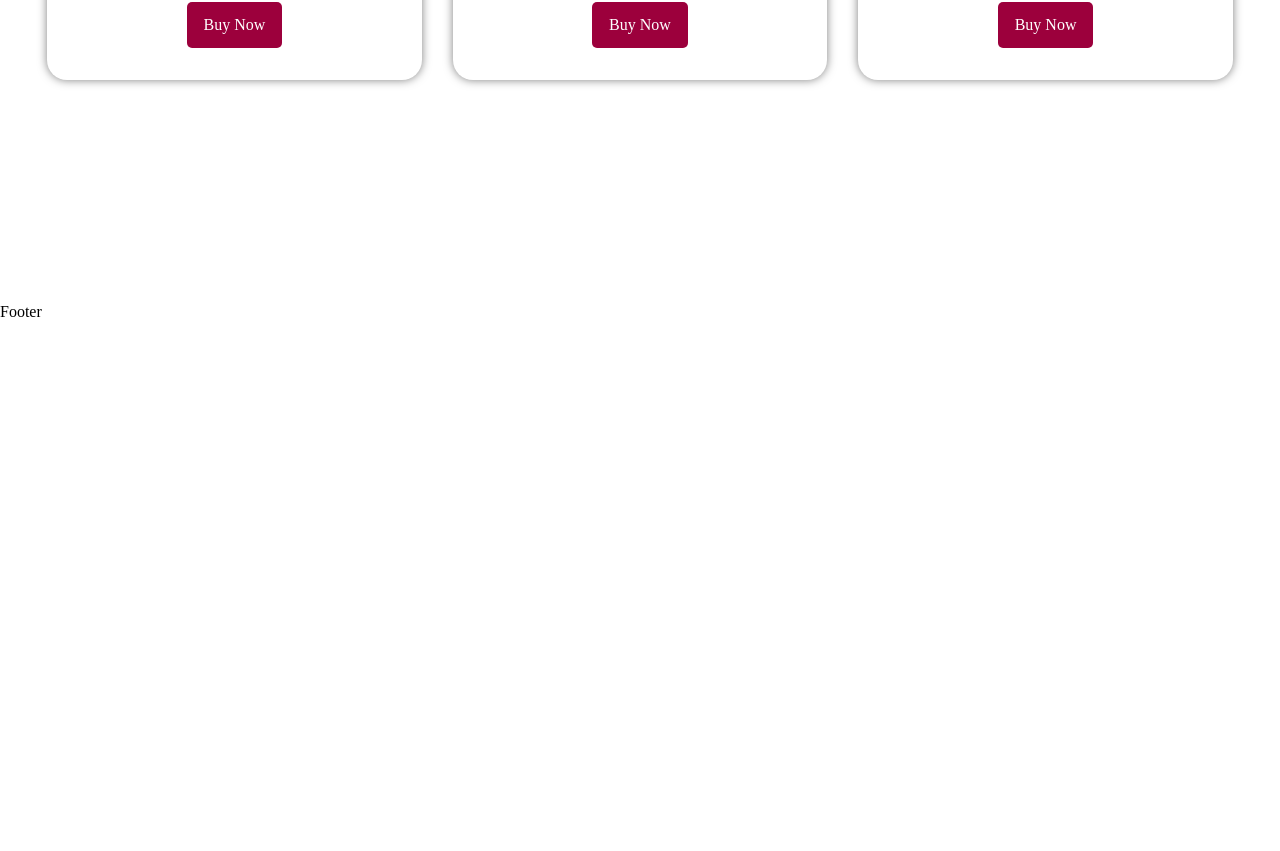
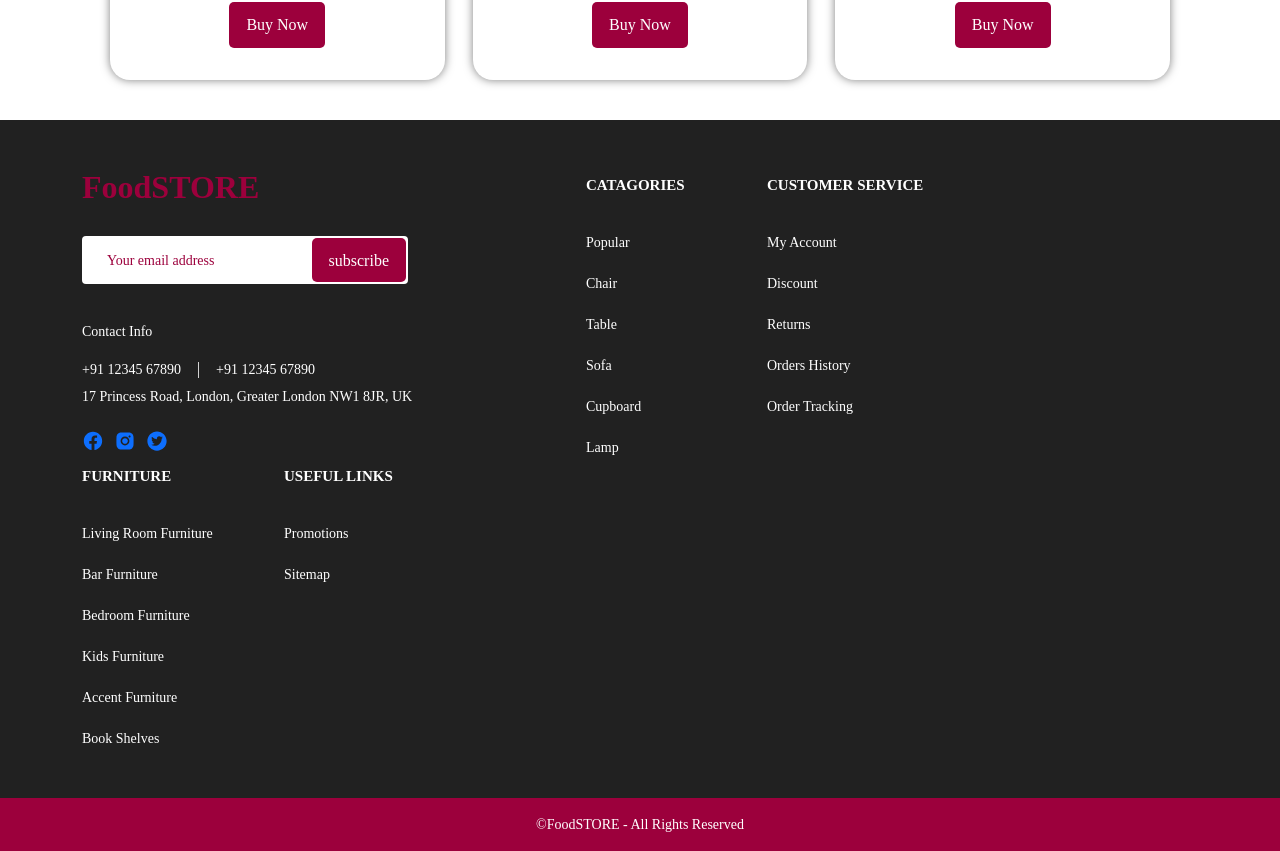
Before and after one commit to rohit-kumaar/foodstore, a React (Create React App) app: page / in a window 1280 px wide. Shown: the part 1800-2651 px from the top of the page. Before the commit the page ends 2124 px from the top, so only its background shows below. Built offline with nearby package versions, Linux system fonts and the light colour scheme.

Commit message:
footer or container

```diff
--- a/src/App.js
+++ b/src/App.js
@@ -1,11 +1,11 @@
 import "./App.scss";
 import { createBrowserRouter, RouterProvider } from "react-router-dom";
-import Home from "components/landing-page/LandingPage";
+import LandingPage from "components/landing-page/LandingPage";
 
 const router = createBrowserRouter([
   {
     path: "/",
-    element: <Home />,
+    element: <LandingPage />,
   },
 ]);
 
--- a/src/components/landing-page/Founder.jsx
+++ b/src/components/landing-page/Founder.jsx
@@ -7,15 +7,17 @@ function Founder() {
   return (
     <>
       <section className="founder">
+        <div className="container">
           <motion.div {...animation}>
             <img src={me} alt="Rohit Kumar" title="Rohit Kumar" />
             <h3>Rohit Kumar</h3>
             <p>
-            Hey, Everyone I am Rohit Kumar, the founder of Foodtato.
+              Hey, Everyone I am Rohit Kumar, the founder of FoodSTORE.
               <br />
               Our aim is to create the most tasty Food on Planet.
             </p>
           </motion.div>
+        </div>
       </section>
     </>
   );
--- a/src/components/landing-page/Hero.jsx
+++ b/src/components/landing-page/Hero.jsx
@@ -6,7 +6,7 @@ function Hero() {
   return (
     <section className="hero">
       <div>
-        <motion.h1 {...animation}>Foodtato</motion.h1>
+        <motion.h1 {...animation}>FoodSTORE</motion.h1>
         <motion.p
           {...animation}
           transition={{
--- a/src/components/landing-page/Menu.jsx
+++ b/src/components/landing-page/Menu.jsx
@@ -7,6 +7,7 @@ function Menu() {
 
   return (
     <section id="menu" className="menu">
+      <div className="container">
         <h2>Menu</h2>
         <div>
           <MenuCard
@@ -37,6 +38,7 @@ function Menu() {
             delay={0.6}
           />
         </div>
+      </div>
     </section>
   );
 }
--- a/src/layouts/Footer.jsx
+++ b/src/layouts/Footer.jsx
@@ -1,9 +1,156 @@
-import React from 'react'
+import React from "react";
+import { RiFacebookCircleFill } from "react-icons/ri";
+import { AiFillInstagram, AiFillTwitterCircle } from "react-icons/ai";
+import { Link } from "react-router-dom";
 
 function Footer() {
   return (
-    <div>Footer</div>
-  )
+    <footer className="footer">
+      <div className="container">
+        <div className="footer__primary" aria-label="primary-footer">
+          <div className="footer__content">
+            <div>
+              <h2>FoodSTORE</h2>
+              <div className="search-container">
+                <form>
+                  <i className="fa-solid fa-envelope"></i>
+                  <input
+                    type="text"
+                    placeholder="Your email address"
+                    className="px-2"
+                  />
+                  <button className="btn btn-hover">subscribe</button>
+                </form>
+              </div>
+
+              <address className="footer__contact-info">
+                <h6>Contact Info</h6>
+
+                <div className="mobile-number mt-3">
+                  <Link href="tel:+91 12345 67890">+91 12345 67890</Link>
+                  <span className="mx-3">|</span>
+                  <Link href="tel:+91 12345 67890">+91 12345 67890</Link>
+                </div>
+
+                <p>17 Princess Road, London, Greater London NW1 8JR, UK</p>
+
+                <div className="social-media">
+                  <Link to="" title="Facebook">
+                    <RiFacebookCircleFill />
+                  </Link>
+
+                  <Link to="" title="Instagram">
+                    <AiFillInstagram />
+                  </Link>
+
+                  <Link to="" title="Twitter">
+                    <AiFillTwitterCircle />
+                  </Link>
+                </div>
+              </address>
+            </div>
+
+            <div className="mt-4 mt-xl-2">
+              <h3>Catagories</h3>
+
+              <ul>
+                <li>
+                  <Link to="">Popular</Link>
+                </li>
+                <li>
+                  <Link to="">Chair</Link>
+                </li>
+                <li>
+                  <Link to="">Table</Link>
+                </li>
+                <li>
+                  <Link to="">Sofa</Link>
+                </li>
+                <li>
+                  <Link to="">Cupboard</Link>
+                </li>
+                <li>
+                  <Link to="">Lamp</Link>
+                </li>
+              </ul>
+            </div>
+
+            <div className="mt-4 mt-xl-2">
+              <h3>Customer service</h3>
+
+              <ul>
+                <li>
+                  <Link to="">My Account</Link>
+                </li>
+
+                <li>
+                  <Link to="">Discount</Link>
+                </li>
+
+                <li>
+                  <Link to="">Returns</Link>
+                </li>
+
+                <li>
+                  <Link to="">Orders History</Link>
+                </li>
+
+                <li>
+                  <Link to="">Order Tracking</Link>
+                </li>
+
+                <li>
+                  <Link to=""></Link>
+                </li>
+              </ul>
+            </div>
+
+            <div className="mt-4 mt-xl-2">
+              <h3>Furniture</h3>
+
+              <ul>
+                <li>
+                  <Link to="">Living Room Furniture</Link>
+                </li>
+                <li>
+                  <Link to="">Bar Furniture</Link>
+                </li>
+                <li>
+                  <Link to="">Bedroom Furniture</Link>
+                </li>
+                <li>
+                  <Link to="">Kids Furniture</Link>
+                </li>
+                <li>
+                  <Link to="">Accent Furniture</Link>
+                </li>
+                <li>
+                  <Link to="">Book Shelves</Link>
+                </li>
+              </ul>
+            </div>
+
+            <div className="mt-4 mt-xl-2">
+              <h3>Useful links</h3>
+
+              <ul>
+                <li>
+                  <Link to="">Promotions</Link>
+                </li>
+                <li>
+                  <Link to="">Sitemap</Link>
+                </li>
+              </ul>
+            </div>
+          </div>
+        </div>
+      </div>
+
+      <div className="footer__secondary" aria-label="secondary-footer">
+        ©FoodSTORE - All Rights Reserved
+      </div>
+    </footer>
+  );
 }
 
-export default Footer
+export default Footer;
--- a/src/layouts/Header.jsx
+++ b/src/layouts/Header.jsx
@@ -9,7 +9,7 @@ import { animation } from "components/ui/animation";
 function Header({ isAuthenticated = false }) {
   return (
     <header>
-      <nav>
+      <nav className="container">
         <motion.div {...animation}>
           <GiFoodTruck />
         </motion.div>
--- a/src/scss/components/landing-page/_founder.scss
+++ b/src/scss/components/landing-page/_founder.scss
@@ -3,8 +3,8 @@
   width: 100%;
   height: 500px;
   background-color: $primary;
-  padding: 16px;
 
+  .container {
     > div {
       color: $white;
       text-align: center;
@@ -28,3 +28,4 @@
       }
     }
   }
+}
--- a/src/scss/layout/_footer.scss
+++ b/src/scss/layout/_footer.scss
@@ -0,0 +1,277 @@
+.footer {
+  background-color: $dark;
+
+  &__primary {
+    @extend %flexCenter;
+    color: $white;
+    min-height: 367px;
+
+    .footer__content {
+      @extend %flexColumn;
+      padding-block: 48px;
+
+      @include tablet {
+        flex-direction: row;
+        flex-wrap: wrap;
+      }
+
+      > div {
+        text-align: center;
+
+        > h2 {
+          color: $primary;
+          font-weight: 700;
+        }
+
+        @include tablet {
+          &:nth-child(1) {
+            width: 100%;
+            display: flex;
+            flex-direction: column;
+            align-items: center;
+          }
+
+          &:nth-child(2) {
+            width: 50%;
+          }
+
+          &:nth-child(3) {
+            width: 50%;
+          }
+          &:nth-child(4) {
+            width: 50%;
+          }
+          &:nth-child(5) {
+            width: 50%;
+          }
+        }
+
+        @include laptop {
+          &:nth-child(1) {
+            width: 100%;
+          }
+
+          &:nth-child(2) {
+            width: 25%;
+          }
+
+          &:nth-child(3) {
+            width: 25%;
+          }
+          &:nth-child(4) {
+            width: 25%;
+          }
+          &:nth-child(5) {
+            width: 25%;
+          }
+        }
+
+        @include media-breakpoint-up(xl) {
+          text-align: start;
+
+          &:nth-child(1) {
+            display: block;
+            width: 504px;
+          }
+
+          &:nth-child(2) {
+            width: 181px;
+          }
+
+          &:nth-child(3) {
+            width: 239px;
+          }
+
+          &:nth-child(4) {
+            width: 202px;
+          }
+          &:nth-child(5) {
+            width: fit-content;
+          }
+        }
+
+        .logo {
+          font-size: rem(30);
+          justify-content: center;
+
+          @include tablet {
+            width: 100%;
+          }
+        }
+
+        > h3 {
+          font-size: rem(15);
+          font-weight: 700;
+          text-transform: uppercase;
+        }
+
+        ul {
+          @extend %flexColumn;
+          gap: 17px;
+          margin-top: 36px;
+          list-style: none;
+
+          li {
+            a {
+              color: $white;
+              font-size: 14px;
+              font-weight: 300;
+              text-decoration: none;
+
+              &:hover {
+                font-weight: 700 !important;
+              }
+            }
+          }
+        }
+      }
+    }
+  }
+
+  &__contact-info {
+    margin-bottom: 0;
+
+    > h6 {
+      font-weight: 300;
+      font-size: 14px;
+      color: $white;
+    }
+
+    .mobile-number {
+      > a {
+        font-weight: 300;
+        font-size: 14px;
+        color: $white;
+        text-decoration: none;
+        &:hover {
+          text-decoration: underline;
+        }
+      }
+    }
+
+    > p {
+      font-weight: 300;
+      font-size: 14px;
+      color: $white;
+      margin-top: 5px;
+    }
+
+    .social-media {
+      @extend %flexCenter;
+      margin-top: 20px;
+
+      @include media-breakpoint-up(xl) {
+        justify-content: start;
+      }
+
+      a {
+        // @extend %flexCenter;
+        // width: 20px;
+        // height: 20px;
+        // border-radius: 50px;
+        // background: $secondary;
+        // color: $white;
+        // text-decoration: none;
+
+        // i {
+        //   margin-top: 2.2px;
+        //   font-size: 10px;
+        // }
+
+        > svg {
+          font-size: rem(22);
+          //   background-color: $white;
+          border-radius: 50%;
+        }
+
+        &:nth-child(1) {
+          //   &:hover {
+          //     background: #1877f2;
+          //     color: $white;
+          //   }
+        }
+        &:nth-child(2) {
+          margin-inline: 10px;
+          //   &:hover {
+          //     background: radial-gradient(
+          //       circle at 30% 107%,
+          //       #fdf497 0%,
+          //       #fdf497 5%,
+          //       #fd5949 45%,
+          //       #d6249f 60%,
+          //       #285aeb 90%
+          //     );
+          //     color: $white;
+          //   }
+        }
+
+        &:nth-child(3) {
+          //   &:hover {
+          //     background: #1d9bf0;
+          //   }
+        }
+      }
+    }
+  }
+
+  &__secondary {
+    @extend %flexCenter;
+    padding-block: 18px;
+    background-color: $primary;
+    font-size: 14px;
+    color: $white;
+    font-weight: 300;
+    line-height: 17px;
+  }
+}
+
+.search-container {
+  width: 100%;
+  height: 48px;
+  padding: 2px;
+  padding-left: 17px;
+  border-radius: 4px;
+  margin-top: 30px;
+  margin-bottom: 40px;
+  background-color: $white;
+
+  @include tablet {
+    width: 50%;
+  }
+
+  @include media-breakpoint-up(xl) {
+    width: 326px;
+  }
+
+  > form {
+    @extend %flexBetween;
+    height: 100%;
+
+    > i {
+      color: $primary;
+    }
+
+    > input {
+      width: 100%;
+      height: 100%;
+      border: 0;
+      color: $primary;
+      font-weight: 500;
+
+      &::placeholder {
+        font-size: rem(14);
+        color: $primary;
+        font-weight: 500;
+      }
+
+      &:focus {
+        outline: none;
+      }
+    }
+
+    > button {
+      font-weight: 500;
+      height: 100%;
+    }
+  }
+}
--- a/src/scss/layout/_header.scss
+++ b/src/scss/layout/_header.scss
@@ -1,7 +1,6 @@
 header {
   nav {
     height: 5rem;
-    padding: 1rem;
     @extend %flexBetween;
     box-shadow: 0 0 rem(10) rgba($black, 0.229);
     background-color: $white;
```
Also changed, not shown: src/scss/components/landing-page/_menu.scss (+5 -4 lines). Lines whose indentation alone changed are shown as unchanged.
